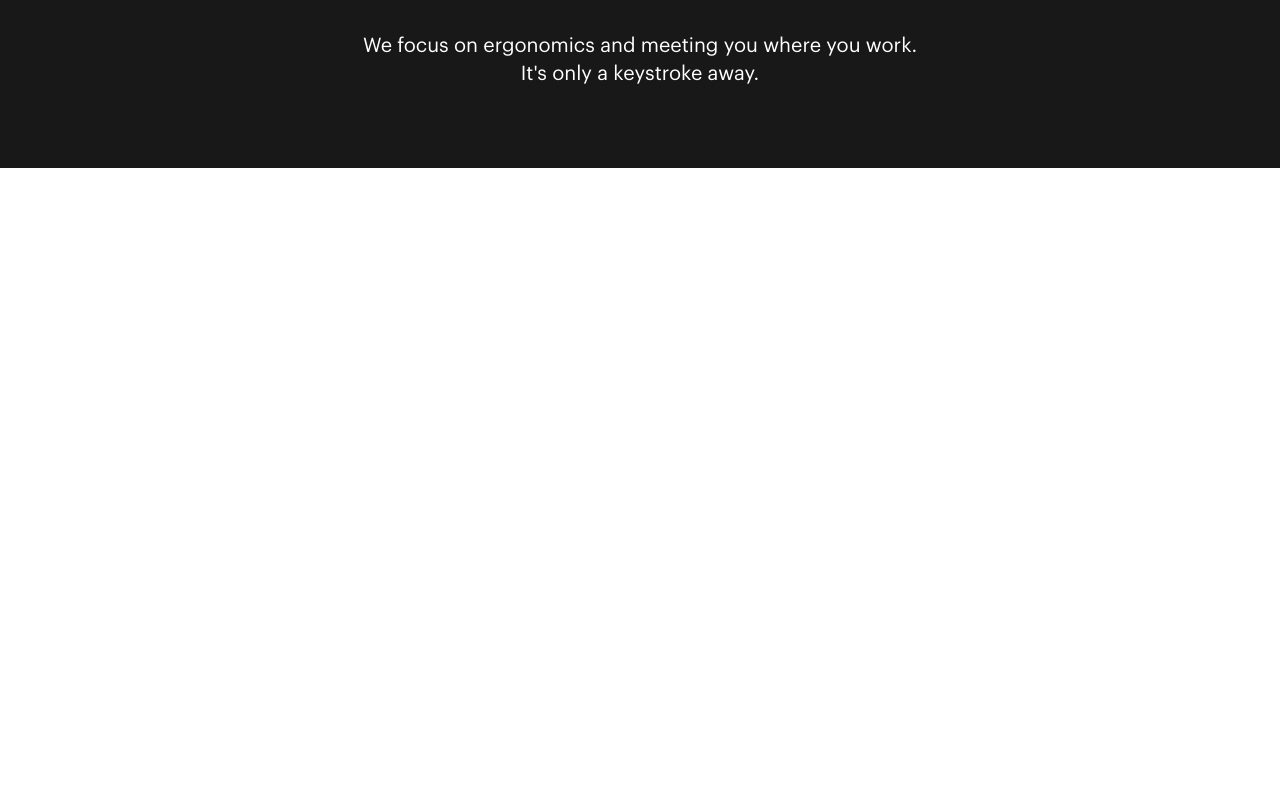
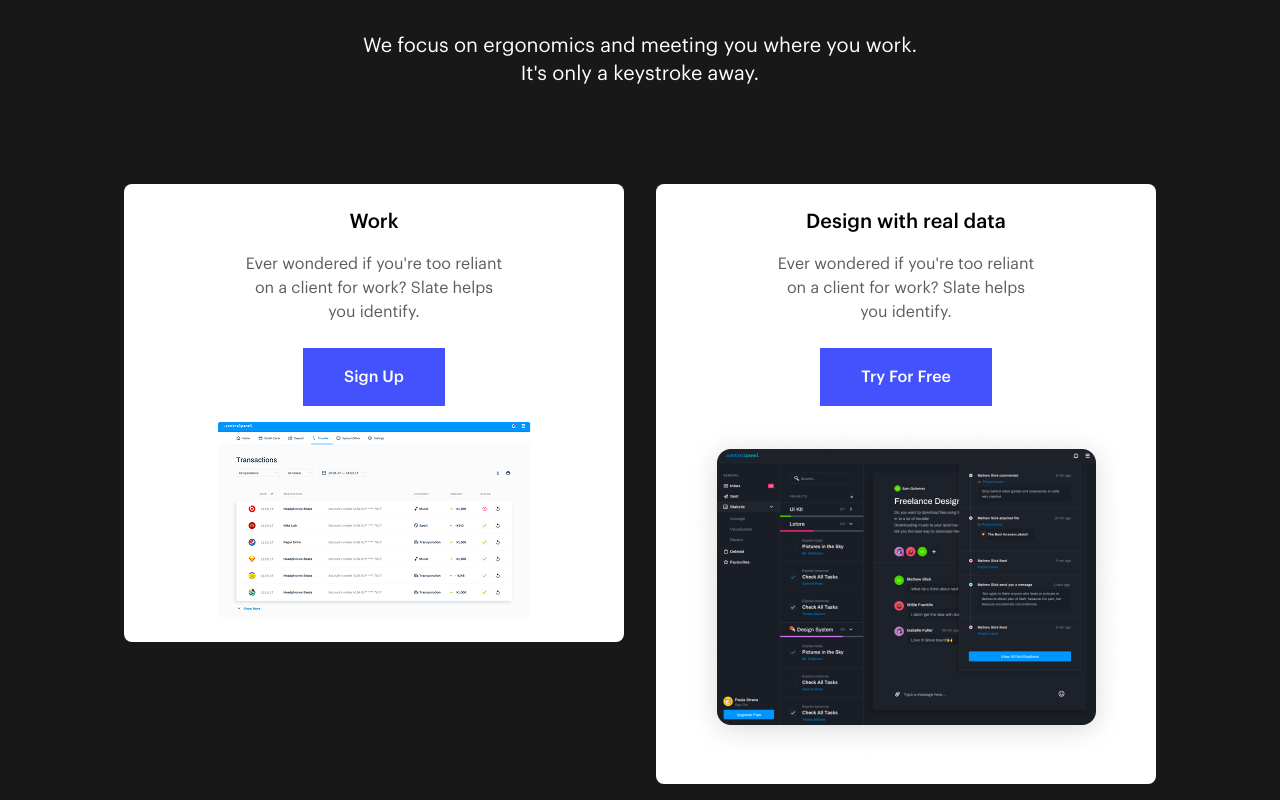
Before and after one commit to lucasrodriguescunha/frontend-test-adac-softwares, a React (Vite) app: page / in a window 1280 px wide. Shown: the part 2854-3654 px from the top of the page. Before the commit the page ends 3022 px from the top, so only its background shows below. Built offline with nearby package versions, Linux system fonts and the light colour scheme.

Commit message:
feat: add ContentCards and ContentHero components with content data and styling updates

```diff
--- a/src/components/sections/Contents/ContentCard.tsx
+++ b/src/components/sections/Contents/ContentCard.tsx
@@ -10,19 +10,21 @@ export function ContentCard({
   return (
     <section
       aria-labelledby={`content-title-${id}`}
-      className='flex flex-col w-[300px] gap-4 p-6'
+      className='flex flex-col items-center w-[500px] bg-[#FFFFFF] rounded-lg gap-4 p-6'
     >
-      <article className='flex items-center gap-3'>
-        <h3
-          id={`feature-title-${id}`}
-          className='text-lg font-medium text-white whitespace-pre-line text-start'
-        >
-          {title}
-        </h3>
-      </article>
-      <p className='text-base font-normal text-[#8895AA] whitespace-pre-line text-start'>
+      <h3
+        id={`content-title-${id}`}
+        className='text-xl font-medium text-black whitespace-pre-line'
+      >
+        {title}
+      </h3>
+
+      <p className='text-base font-normal text-[#5C5C5C] whitespace-pre-line'>
         {description}
       </p>
+
+      {cta && <div className="mt-2">{cta}</div>}
+      <img src={image} alt="" />
     </section>
   );
 }
--- a/src/components/sections/Contents/ContentCards.tsx
+++ b/src/components/sections/Contents/ContentCards.tsx
@@ -1,3 +1,44 @@
+import { ContentCard } from './ContentCard';
+
+import { CTAButton } from '../../layout/CTAButton';
+import ContentImage1 from '../../../assets/content1.png';
+import ContentImage2 from '../../../assets/content2.png';
+
 export function ContentCards() {
-  return null;
+  const contents = [
+    {
+      id: 1,
+      title: 'Work',
+      description:
+        "Ever wondered if you're too reliant\non a client for work? Slate helps\n you identify.",
+      cta: <CTAButton
+        text='Sign Up'
+        variant='primary'
+      />,
+      image: ContentImage1
+    },
+    {
+      id: 2,
+      title: 'Design with real data',
+      description:
+        "Ever wondered if you're too reliant\non a client for work? Slate helps\n you identify.",
+      cta: <CTAButton
+        text='Try For Free'
+        variant='primary'
+      />,
+      image: ContentImage2
+    }
+  ];
+
+  return (
+    <section className='m-4 ' aria-labelledby='contents-title'>
+      <ul className='grid grid-cols-1 md:grid-cols-2 gap-8' role='list'>
+        {contents.map(content => (
+          <li key={content.id}>
+            <ContentCard {...content} />
+          </li>
+        ))}
+      </ul>
+    </section>
+  )
 }
--- a/src/components/sections/Contents/ContentHero.tsx
+++ b/src/components/sections/Contents/ContentHero.tsx
@@ -1,3 +1,9 @@
+import { ContentCards } from './ContentCards';
+
 export function ContentHero() {
-  return null;
+  return (
+    <section className='w-full grid grid-cols-[auto_auto] justify-center items-center'>
+      <ContentCards />
+    </section>
+  );
 }
--- a/src/components/sections/Features/FeatureCard.tsx
+++ b/src/components/sections/Features/FeatureCard.tsx
@@ -1,4 +1,4 @@
-import type { FeatureCardProps } from '../../../types/FeatureCardProps'
+import type { FeatureCardProps } from '../../../types/FeatureCardProps';
 
 export function FeatureCard({
   id,
```
Also changed, not shown: src/assets/content2.png (added).
